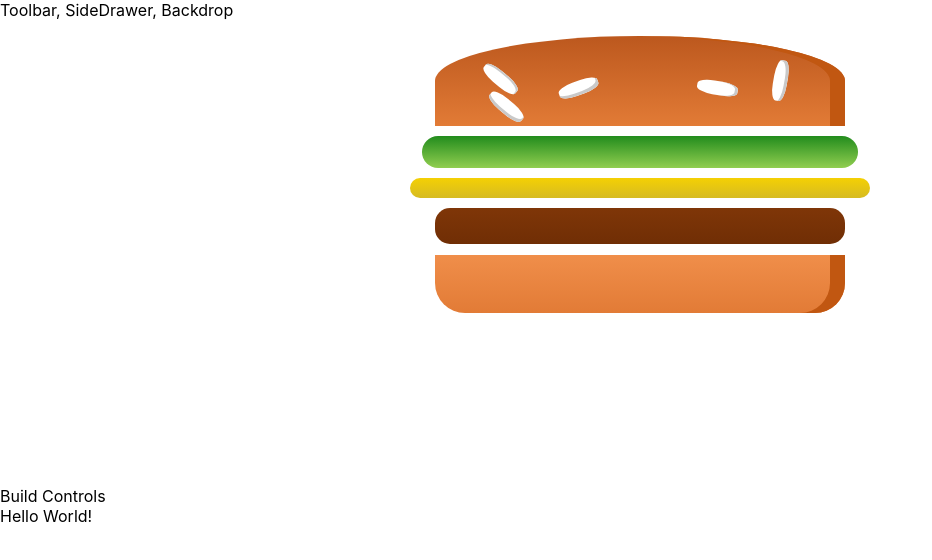
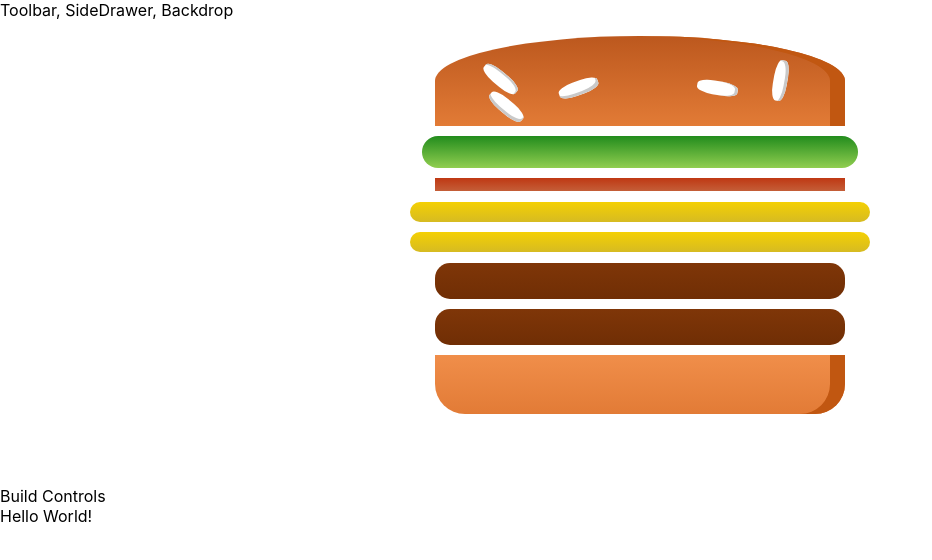
Before and after one commit to ilhamgusti/web-burger-builder, a React (Create React App) app: page / in a window 1280 px wide. Shown: the top 560 px of the page, without its empty margins (0-932 px from the left). Built offline with nearby package versions, Linux system fonts and the light colour scheme.

Commit message:
input ingredient dynamics using state

```diff
--- a/src/components/Burger/Burger.js
+++ b/src/components/Burger/Burger.js
@@ -2,13 +2,16 @@
 import BurgerIngredient from './BurgerIngredient/BurgerIngredient'
 import classes from './Burger.module.css'
 
-const Burger = () => {
+const Burger = props => {
+	const transformIngredients = Object.keys(props.ingredients).map(igKey => {
+		return [...Array(props.ingredients[igKey])].map((_, i) => {
+			return <BurgerIngredient key={igKey + i} type={igKey} />
+		})
+	})
 	return (
 		<div className={classes.Burger}>
 			<BurgerIngredient type="bread-top" />
-			<BurgerIngredient type="salad" />
-			<BurgerIngredient type="cheese" />
-			<BurgerIngredient type="meat" />
+			{transformIngredients}
 			<BurgerIngredient type="bread-bottom" />
 		</div>
 	)
--- a/src/containers/BurgerBuilder/BurgerBuilder.js
+++ b/src/containers/BurgerBuilder/BurgerBuilder.js
@@ -2,10 +2,23 @@
 import Burger from '../../components/Burger/Burger'
 
 class BurgerBuilder extends Component {
+	// constructor (props) {
+	// 	super(props)
+	// 	this.state = {...}
+	// }
+
+	state = {
+		ingredients: {
+			salad: 1,
+			bacon: 1,
+			cheese: 2,
+			meat: 2
+		}
+	}
 	render() {
 		return (
 			<>
-				<Burger />
+				<Burger ingredients={this.state.ingredients} />
 				<div>Build Controls</div>
 			</>
 		)
```
